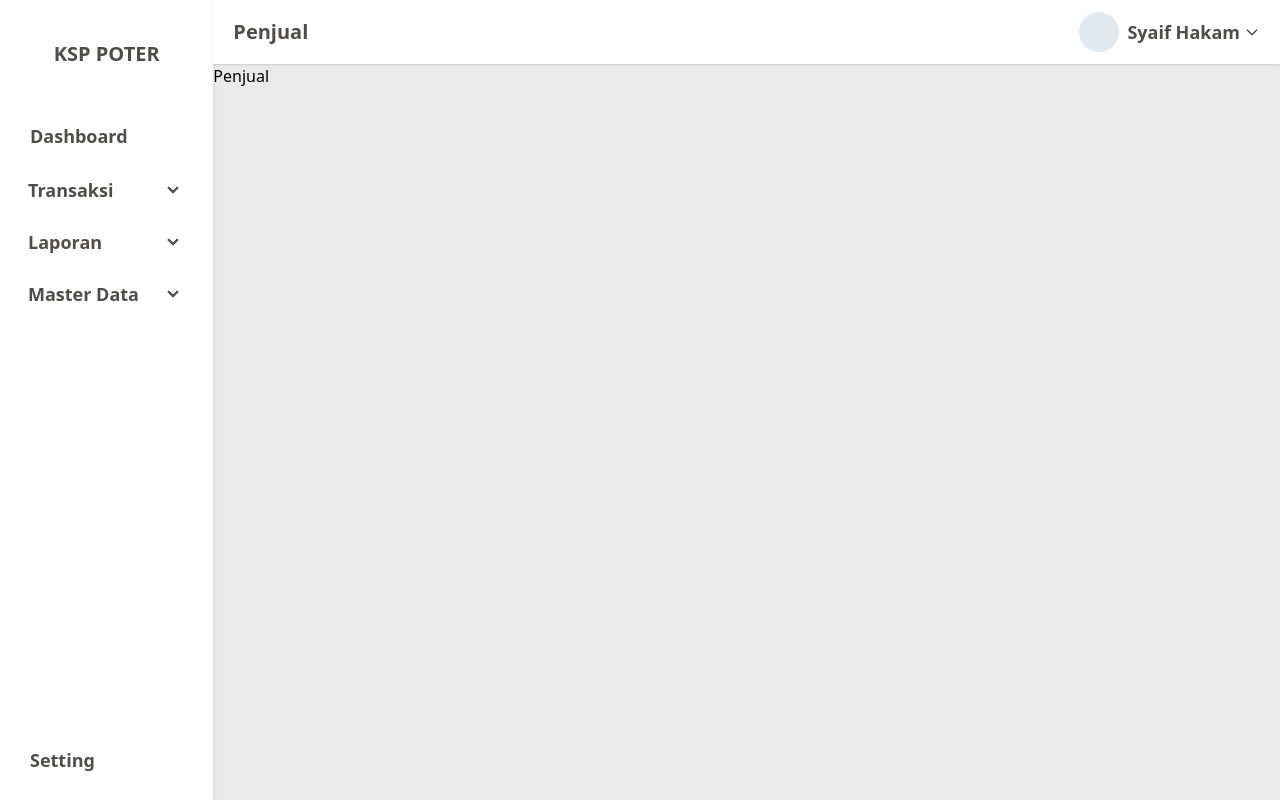
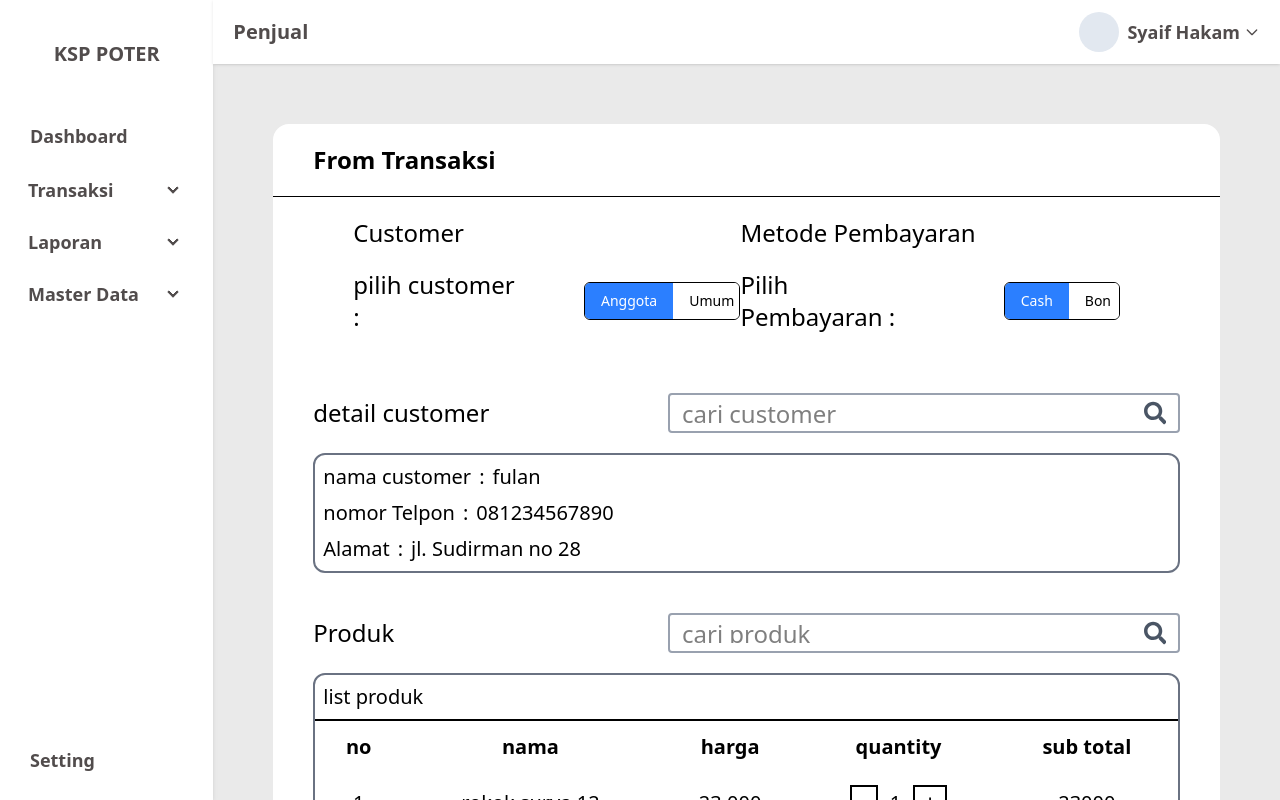
Before and after one commit to mardinajalah/commit_frontend, a React (Vite) app: page /dashboard/penjual in a window 1280 px wide. Built offline with nearby package versions, Linux system fonts and the light colour scheme.

Commit message:
add: penjualan, chore: react-icons

```diff
--- a/package.json
+++ b/package.json
@@ -19,6 +19,7 @@
     "react": "^18.3.1",
     "react-dom": "^18.3.1",
     "react-helmet-async": "^2.0.5",
+    "react-icons": "^5.5.0",
     "react-router-dom": "^7.4.0",
     "sweetalert": "^2.1.2",
     "tailwindcss": "^4.0.15",
--- /dev/null
+++ b/src/components/layouts/InputToggle.tsx
@@ -0,0 +1,31 @@
+import React from "react";
+
+interface InputToggleProps {
+  value: string;
+  onChange: (value: string) => void;
+  options: string[];
+}
+
+const InputToggle: React.FC<InputToggleProps> = ({ value, onChange, options }) => {
+  return (
+    <div className="inline-flex border rounded-md overflow-hidden">
+      {options.map((option) => {
+        const isActive = value === option;
+        return (
+          <button
+            key={option}
+            onClick={() => onChange(option)}
+            className={`cursor-pointer px-4 py-2 text-sm font-medium transition-colors duration-200
+              ${isActive ? "bg-blue-500 text-white" : "bg-white text-black"}
+              ${!isActive ? "hover:bg-gray-100" : ""}
+              focus:outline-none`}
+            >
+            {option}
+          </button>
+        );
+      })}
+    </div>
+  );
+};
+
+export default InputToggle;
--- a/src/components/pages/transaksi/Penjual.tsx
+++ b/src/components/pages/transaksi/Penjual.tsx
@@ -1,7 +1,137 @@
+import InputToggle from '@/components/layouts/InputToggle';
+import { useState } from 'react';
+import { FaSearch } from 'react-icons/fa';
+
 const Penjual = () => {
+  const [customer, setCustomer] = useState('Anggota');
+  const [cash, setCash] = useState('Cash');
+  const [quantity, setQuantity] = useState(1);
+  const [subTotal, setSubTotal] = useState(23000)
+
   return (
-    <div>Penjual</div>
-  )
-}
+    <div className='p-15'>
+      <div className='bg-white rounded-2xl pb-5'>
+        <h1 className='text-2xl font-bold border-b-[1px] py-5 px-10'>From Transaksi</h1>
+        <div className='px-10'>
+          <div className='py-5 px-10 flex justify-between'>
+            <div className='max-w-max'>
+              <h1 className='text-2xl mb-5 font-medium'>Customer</h1>
+              <div className='flex gap-2 items-center'>
+                <h1 className='text-2xl mr-15'>pilih customer : </h1>
+                <InputToggle
+                  value={customer}
+                  onChange={setCustomer}
+                  options={['Anggota', 'Umum']}
+                />
+              </div>
+            </div>
+            <div className='max-w-max mr-5'>
+              <h1 className='text-2xl mb-5 font-medium'>Metode Pembayaran</h1>
+              <div className='flex gap-2 items-center'>
+                <h1 className='text-2xl mr-15'>Pilih Pembayaran : </h1>
+                {customer === 'Anggota' ? (
+                  <InputToggle
+                    value={cash}
+                    onChange={setCash}
+                    options={['Cash', 'Bon']}
+                  />
+                ) : (
+                  <button className='cursor-pointer px-4 py-2 text-sm font-medium bg-blue-500 text-white w-32 rounded-sm'>cash</button>
+                )}
+              </div>
+            </div>
+          </div>
+          <div className='mt-10 flex justify-between items-center'>
+            <h1 className='text-2xl font-medium'>detail customer</h1>
+            <label className='input border-2 border-gray-400 rounded-sm w-lg text-2xl py-2'>
+              <input
+                type='text'
+                placeholder='cari customer'
+              />
+              <FaSearch className='text-gray-600 cursor-pointer text-2xl' />
+            </label>
+          </div>
+          <div className='border-gray-500 border-2 p-2 mt-5 rounded-xl'>
+            <div className='text-xl'>
+              <span>nama customer</span>
+              <span className='mx-2'>:</span>
+              <span>fulan</span>
+            </div>
+            <div className='text-xl my-2'>
+              <span>nomor Telpon</span>
+              <span className='mx-2'>:</span>
+              <span>081234567890</span>
+            </div>
+            <div className='text-xl'>
+              <span>Alamat</span>
+              <span className='mx-2'>:</span>
+              <span>jl. Sudirman no 28</span>
+            </div>
+          </div>
+          <div className='mt-10 flex justify-between items-center'>
+            <h1 className='text-2xl font-medium'>Produk</h1>
+            <label className='input border-2 border-gray-400 rounded-sm w-lg text-2xl py-2'>
+              <input
+                type='text'
+                placeholder='cari produk'
+              />
+              <FaSearch className='text-gray-600 cursor-pointer text-2xl' />
+            </label>
+          </div>
+          <div className='border-2 border-gray-500 mt-5 rounded-xl'>
+            <h1 className='text-xl font-medium border-b-2 p-2'>list produk</h1>
+            <table className='table text-center'>
+              <thead className='border-b-2 text-xl'>
+                <tr>
+                  <th>no</th>
+                  <th>nama</th>
+                  <th>harga</th>
+                  <th>quantity</th>
+                  <th>sub total</th>
+                </tr>
+              </thead>
+              <tbody className='text-xl'>
+                <tr>
+                  <td>1</td>
+                  <td>rokok surya 12</td>
+                  <td>23.000</td>
+                  <td>
+                    <div className='flex justify-center items-center'>
+                      <button
+                        className={`cursor-pointer border-2 px-2 text-2xl ${quantity <= 0 ? 'opacity-50 cursor-not-allowed' : ''}`}
+                        onClick={() => {
+                          setQuantity(quantity - 1)
+                          setSubTotal(subTotal - 23000)
+                        }}
+                        disabled={quantity <= 0}
+                      >
+                        -
+                      </button>
+                      <h1 className='mx-3'>{quantity}</h1>
+                      <button
+                        className='cursor-pointer border-2 px-2 text-2xl'
+                        onClick={() => {
+                          setQuantity(quantity + 1);
+                          setSubTotal((quantity + 1) * 23000);
+                        }}
+                      >
+                        +
+                      </button>
+                    </div>
+                  </td>
+                  <td>{subTotal}</td>
+                </tr>
+              </tbody>
+            </table>
+          </div>
+          <h1 className='flex items-center justify-end mt-4 pr-15 text-xl'>
+            total :
+            <span className='ml-10 border-2 border-gray-500 px-5 rounded-sm'>22222</span>
+          </h1>
+        </div>
+      </div>
+    </div>
+  );
+};
 
-export default Penjual
+export default Penjual;
```
Also changed, not shown: 1 other file (tests, documents, lock files or other folders).
